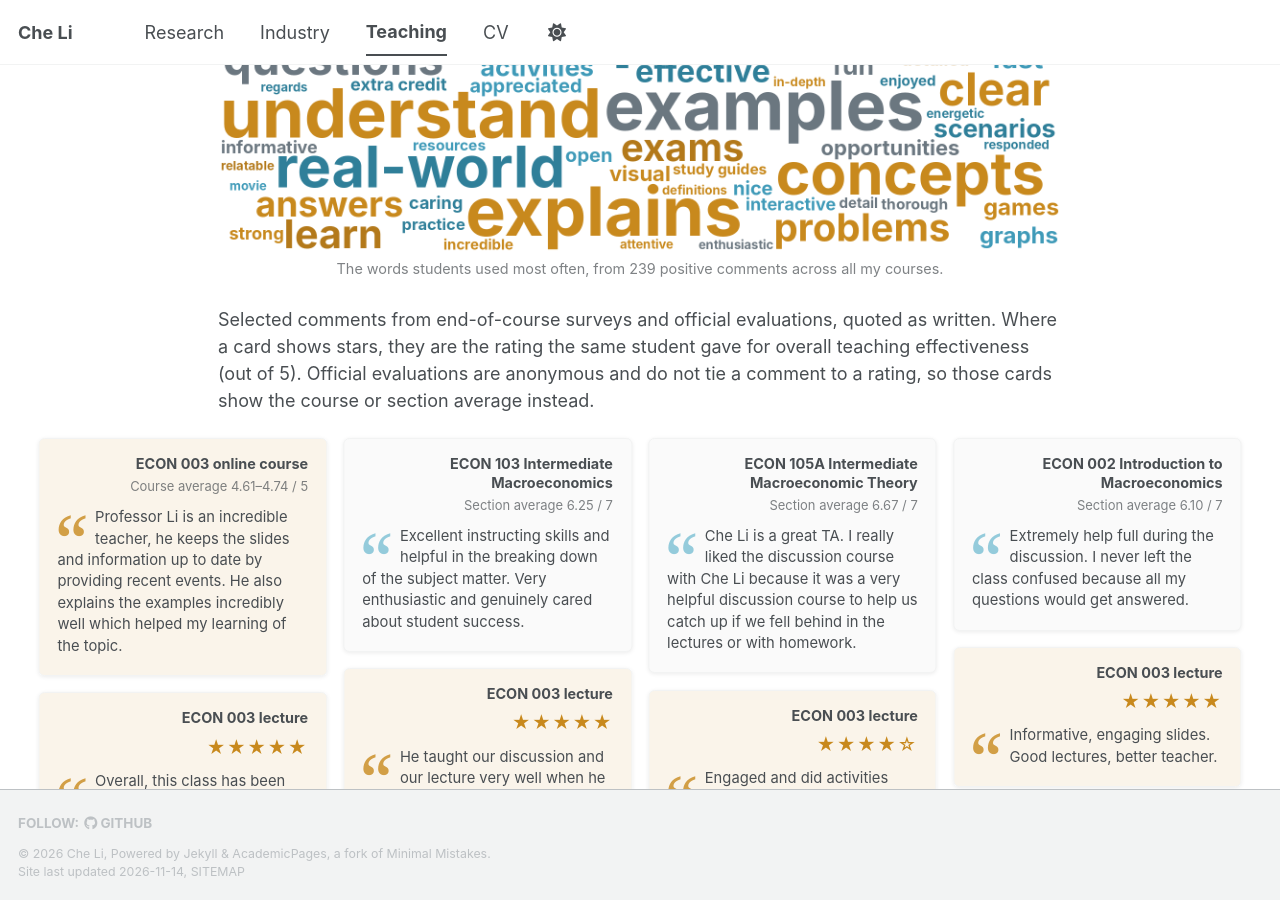
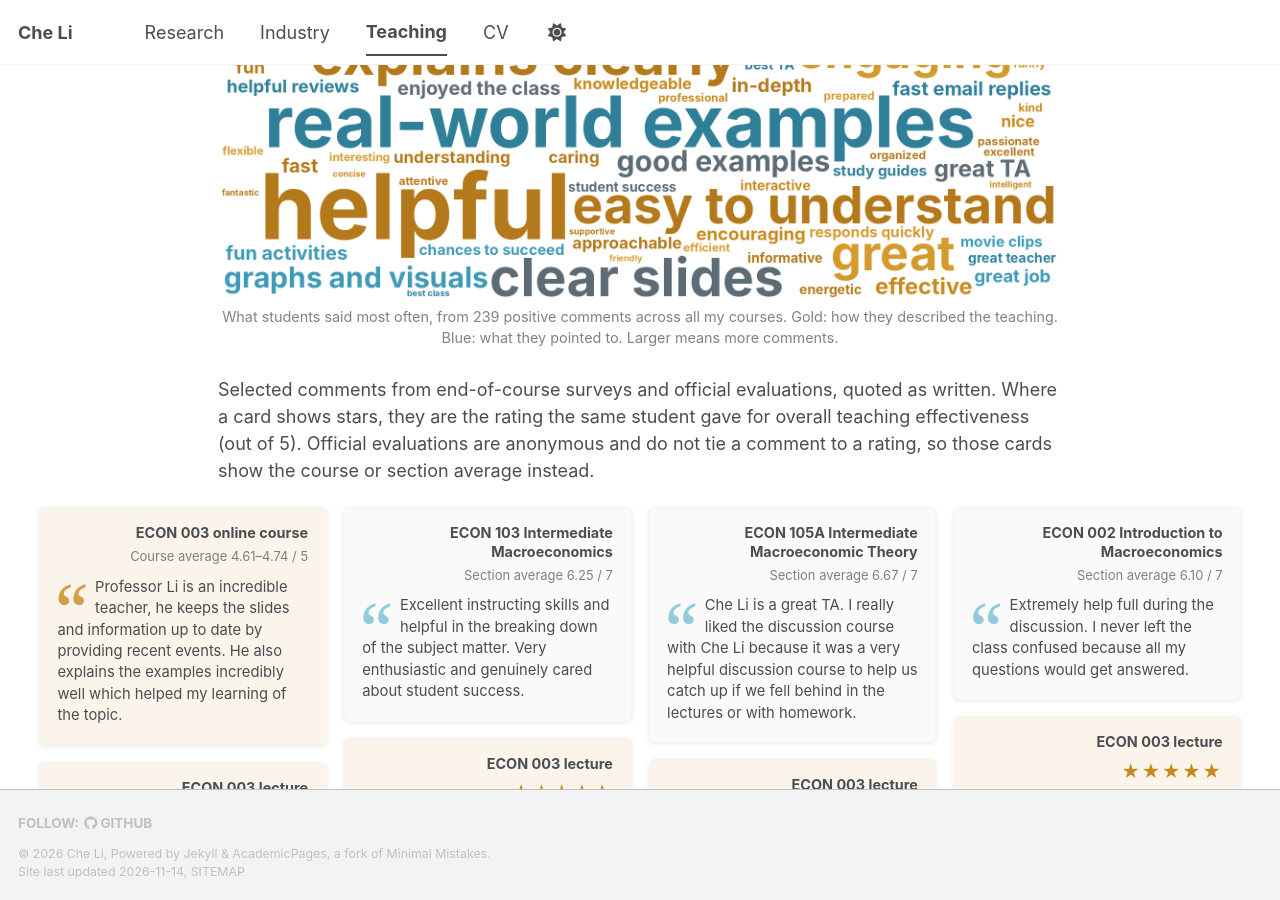
Before and after one commit to liche0907/Personal-Website, a Jekyll site: the page built from _pages/teaching.md, in a window 1280 px wide and 900 px high, scrolled down 1024 px. Built offline with Jekyll 4.4.1, drawn with Linux system fonts in a browser that asks for light colours; a script bundle is joined from its source files by our own code; a style sheet for code colours, icons or effects is not loaded.

Commit message:
Rebuild the student comment word cloud from descriptors and phrases

```diff
--- a/_pages/teaching.md
+++ b/_pages/teaching.md
@@ -27,8 +27,8 @@ In a large course, fairness has to be designed in. When I took over a 530-studen
 ## Student Comments
 
 <figure class="comment-cloud">
-<img src="/images/student-comment-cloud.png" alt="Word cloud of student comments. The largest words are helpful, understand, examples, explains, concepts and real-world.">
-<figcaption>The words students used most often, from 239 positive comments across all my courses.</figcaption>
+<img src="/images/student-comment-cloud.png" alt="Word cloud of student comments. The largest entries are helpful, real-world examples, explains clearly, clear, easy to understand, explains concepts, clear slides, engaging and great.">
+<figcaption>What students said most often, from 239 positive comments across all my courses. Gold: how they described the teaching. Blue: what they pointed to. Larger means more comments.</figcaption>
 </figure>
 
 Selected comments from end-of-course surveys and official evaluations, quoted as written. Where a card shows stars, they are the rating the same student gave for overall teaching effectiveness (out of 5). Official evaluations are anonymous and do not tie a comment to a rating, so those cards show the course or section average instead.
```
Also changed, not shown: images/student-comment-cloud.png.
